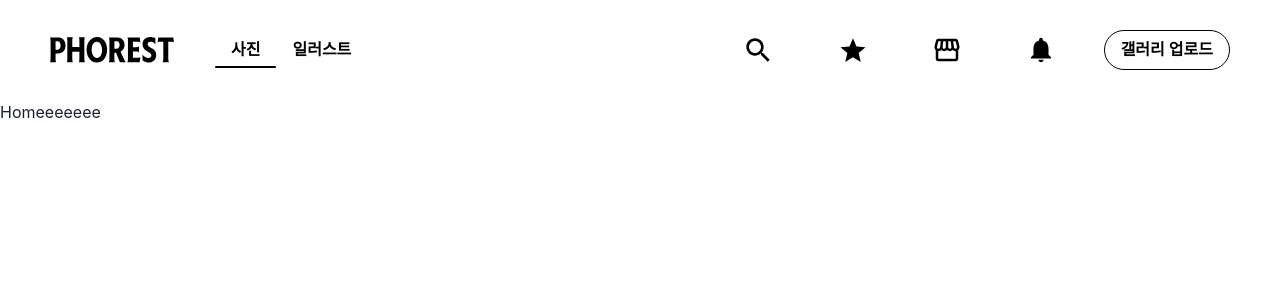
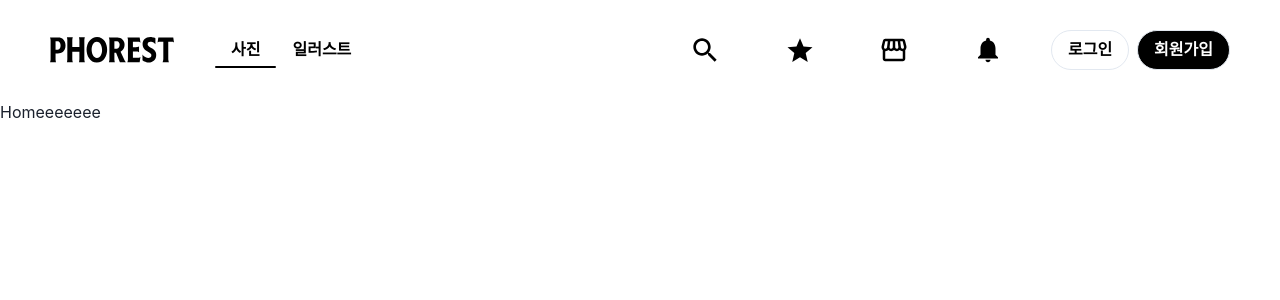
Before and after one commit to mongsam2/phorest-frontend, a React (Create React App) app: page / in a window 1280 px wide. Shown: the top 300 px of the page. Built offline with nearby package versions, Linux system fonts and the light colour scheme.

Commit message:
feat: 로그인, 회원가입 버튼

```diff
--- a/src/components/Header.tsx
+++ b/src/components/Header.tsx
@@ -9,6 +9,7 @@ import {
   TabPanels,
   TabPanel,
   TabIndicator,
+  useBoolean,
 } from "@chakra-ui/react";
 import phorestIconBlack from "../assets/icons/header/phorest_black.svg";
 import phorestIconWhite from "../assets/icons/header/phorest_white.svg";
@@ -26,6 +27,7 @@ interface HeaderInterface {
 }
 
 export default function Header({ white }: HeaderInterface) {
+  const [login, setLogin] = useBoolean();
   return (
     <Flex
       height={"100px"}
@@ -69,6 +71,7 @@ export default function Header({ white }: HeaderInterface) {
             width={"30px"}
           ></img>
         </Button>
+        {login ? (
           <Button
             _hover={
               white
@@ -82,6 +85,35 @@ export default function Header({ white }: HeaderInterface) {
           >
             갤러리 업로드
           </Button>
+        ) : (
+          <HStack>
+            <Button
+              _hover={
+                white
+                  ? { bg: "white", color: "black" }
+                  : { bg: "black", color: "white" }
+              }
+              borderRadius={"50"}
+              variant={"outline"}
+              color={white ? "white" : "black"}
+            >
+              로그인
+            </Button>
+            <Button
+              _hover={
+                white
+                  ? { bg: "black", color: "white" }
+                  : { bg: "white", color: "black" }
+              }
+              borderRadius={"50"}
+              variant={"outline"}
+              color={white ? "black" : "white"}
+              bg={"black"}
+            >
+              회원가입
+            </Button>
+          </HStack>
+        )}
       </HStack>
     </Flex>
   );
```
Lines whose indentation alone changed are shown as unchanged.
